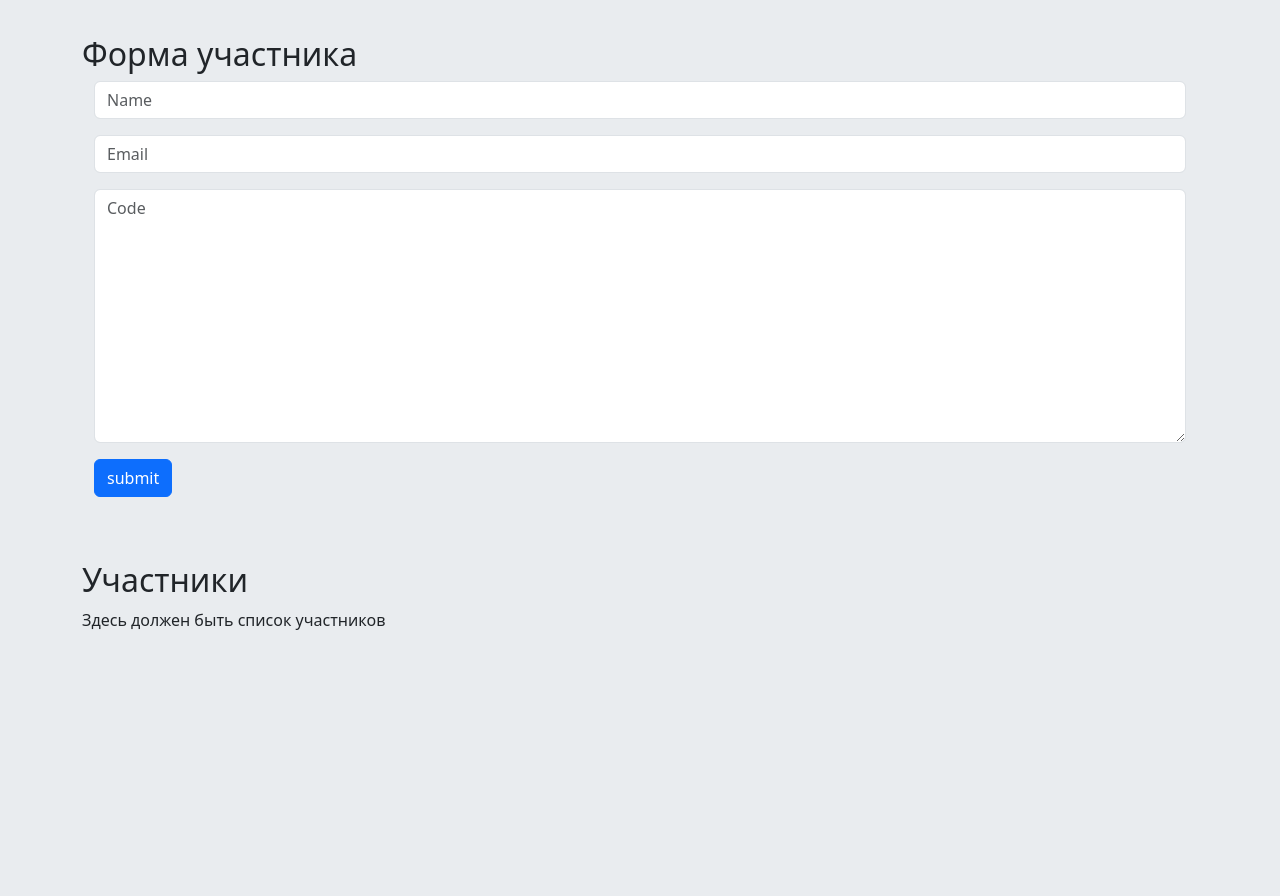
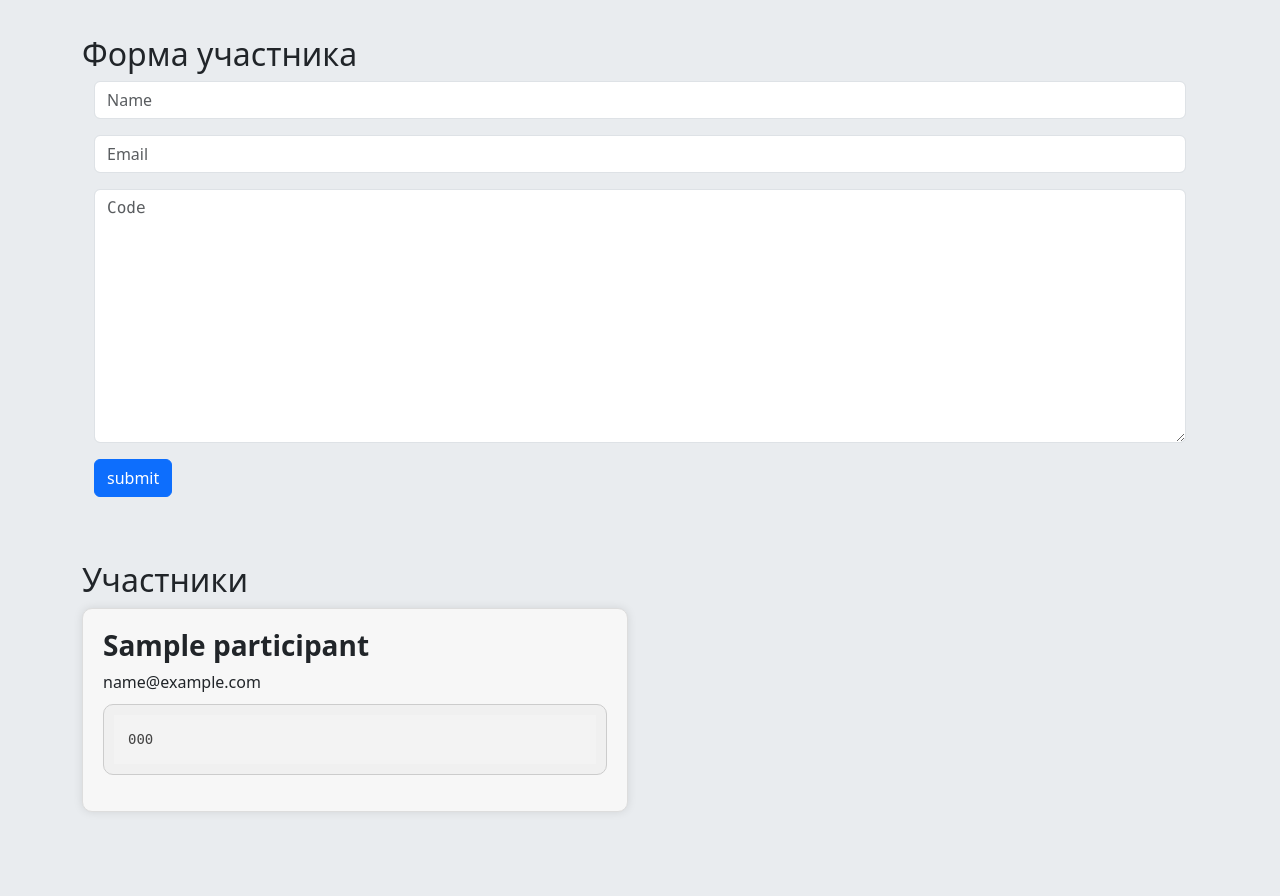
Before and after one commit to vsp210/test_task, a Django app: page / in a window 1280 px wide. Shown: the part 157-1053 px from the top of the page. Before the commit the page ends 787 px from the top, so only its background shows below. Run offline with Django 3.2, Linux system fonts and the light colour scheme; tables that the repository leaves empty hold one stand-in row (values such as "Sample post"); some libraries are stand-ins or nearby versions.

Commit message:
add_participant_list

```diff
--- a/contest/models.py
+++ b/contest/models.py
@@ -14,6 +14,9 @@ class Participant(models.Model):
         "Код",
         max_length=1000,
     )
+    created_at = models.DateTimeField(
+        auto_now_add=True,
+        )
 
     def __str__(self):
         return f"{self.name} {self.email}"
--- a/contest/templates/contest/contest.html
+++ b/contest/templates/contest/contest.html
@@ -6,6 +6,38 @@
   <title>Конкурс</title>
 
   <link href="https://cdn.jsdelivr.net/npm/bootstrap@5.3.3/dist/css/bootstrap.min.css" rel="stylesheet" integrity="sha384-QWTKZyjpPEjISv5WaRU9OFeRpok6YctnYmDr5pNlyT2bRjXh0JMhjY6hW+ALEwIH" crossorigin="anonymous">
+  <link rel="stylesheet" href="https://cdnjs.cloudflare.com/ajax/libs/highlight.js/11.5.1/styles/default.min.css">
+<style>
+  .my_container {
+    background-color: #f7f7f7; /* light gray background */
+    padding: 20px;
+    border: 1px solid #ddd; /* light gray border */
+    border-radius: 10px; /* rounded corners */
+    margin-bottom: 20px; /* add some space between containers */
+    box-shadow: 0 0 10px rgba(0, 0, 0, 0.1); /* subtle shadow */
+  }
+
+  .my_container h3 {
+    margin-top: 0; /* remove margin top from h3 */
+    font-weight: bold; /* make h3 bold */
+  }
+
+  .my_container p {
+    margin-bottom: 10px; /* add some space between p and pre */
+  }
+
+  .my_container pre {
+    background-color: #f0f0f0; /* light gray background */
+    padding: 10px;
+    border: 1px solid #ccc; /* light gray border */
+    border-radius: 10px; /* rounded corners */
+  }
+
+  .my_container code {
+    font-family: monospace; /* use monospace font for code */
+    font-size: 14px; /* adjust font size for code */
+  }
+</style>
 </head>
 <body class="bg-body-secondary">
   <section class="p-2 p-md-5">
@@ -28,7 +60,7 @@
                   {{ form.email }}
               </div>
               <div class="mb-3">
-                  {{ form.code }}
+                  <code class="language-python">{{ form.code }}</code>
               </div>
               <div class="col-auto">
                 <button type="submit" class="btn btn-primary mb-3">submit</button>
@@ -40,13 +72,27 @@
 
       <div>
         <h2>Участники</h2>
-
-        <p>
-          Здесь должен быть список участников
-        </p>
+        <div class="row">
+          {% for participant in participants %}
+            {% if participant %}
+            <div class="col-md-6 mb-3">
+              <div class="my_container">
+                <h3>{{ participant.name }}</h3>
+                <p>{{ participant.email }}</p>
+                <pre><code class="language-python hljs">{{ participant.code|linebreaksbr }}</code></pre>
+              </div>
+            </div>
+            {% if forloop.counter|divisibleby:2 %}
+              </div><div class="row">
+            {% endif %}
+            {% else %}
+            <h1>Тут никого нет станьте первыми!</h1>
+            {% endif %}
+          {% endfor %}
+        </div>
       </div>
-    </div>
   </section>
 
+  <script src="https://cdnjs.cloudflare.com/ajax/libs/highlight.js/11.5.1/highlight.min.js"></script>
 </body>
 </html>
--- a/contest/views.py
+++ b/contest/views.py
@@ -8,30 +8,9 @@ from .forms import ParticipantForm
 from .models import Participant
 
 
-# class ContestView(CreateView):
-#     """Страница конкурса"""
-#     template_name = 'contest/contest.html'
-#     model = Participant
-#     form_class = ParticipantForm
-
-#     def get_context_data(self, **kwargs):
-#         context = super().get_context_data(**kwargs)
-#         massege = ''
-#         context['massege'] = massege
-#         return context
-
-#     def form_valid(self, form):
-#         if form.is_valid():
-#             massege = "Спасибо за участие!"
-#             self.object = form.save()  # сохраняем модель в базе данных
-#             return super().form_valid(form)
-#         else:
-#             print('sgdfdsg')
-#             return super().form_invalid(form)
-
 def ContestView(request):
     """Страница конкурса"""
-    participant = Participant.objects.all()
+    participants = Participant.objects.all().order_by('-created_at')  # <--- Add this line
     massege = ''
     if request.method == 'POST':
         form = ParticipantForm(request.POST)
@@ -42,4 +21,4 @@ def ContestView(request):
             massege = 'Ошибка'
     else:
         form = ParticipantForm()
-    return render(request, 'contest/contest.html', {'form': form, 'massege': massege})
+    return render(request, 'contest/contest.html', {'form': form, 'massege': massege, 'participants': participants})
```
Also changed, not shown: contest/migrations/0003_participant_created_at_alter_participant_id.py (added).
